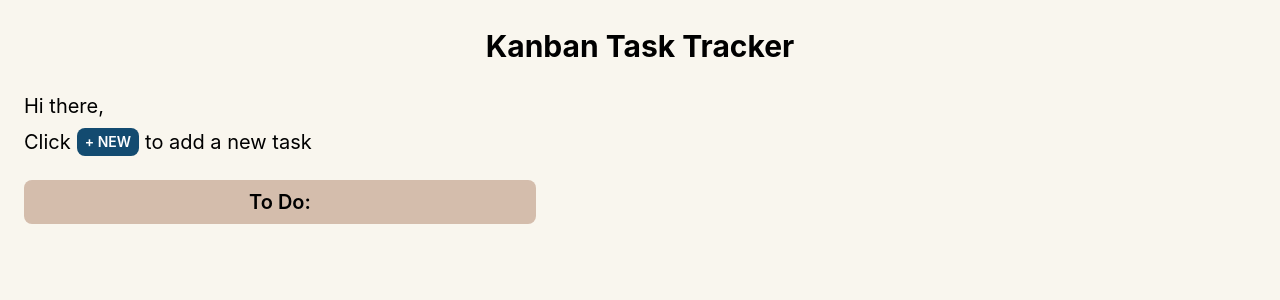
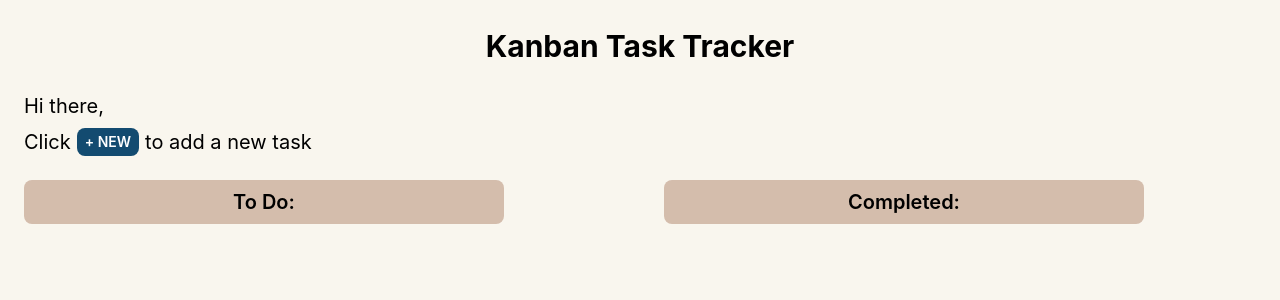
Before and after one commit to G3RGES/kanban-task-tracker, a React (Create React App) app: page / in a window 1280 px wide. Shown: the top 300 px of the page. Built offline with nearby package versions, Linux system fonts and the light colour scheme; the HTML template or start-up script is replaced by a standard one.

Commit message:
Update App.js

```diff
--- a/src/App.js
+++ b/src/App.js
@@ -24,7 +24,8 @@ function App() {
         <AddTask taskList={taskList} setTaskList={setTaskList} />
         <p className="text-xl my-2">to add a new task </p>
       </div>
-      <div className="">
+      <div className="flex flex-row">
+        <div className="w-full">
           <h2
             className="bg-[#D4BDAC] my-4 ml-6 text-xl w-3/4 max-w-lg font-semibold text-center
         rounded-lg py-2 px-4"
@@ -42,6 +43,16 @@ function App() {
             />
           ))}
         </div>
+
+        <div className="w-full">
+          <h2
+            className="bg-[#D4BDAC] my-4 ml-6 text-xl w-3/4 max-w-lg font-semibold text-center
+        rounded-lg py-2 px-4"
+          >
+            Completed:
+          </h2>
+        </div>
+      </div>
     </>
   );
 }
```
Lines whose indentation alone changed are shown as unchanged.
